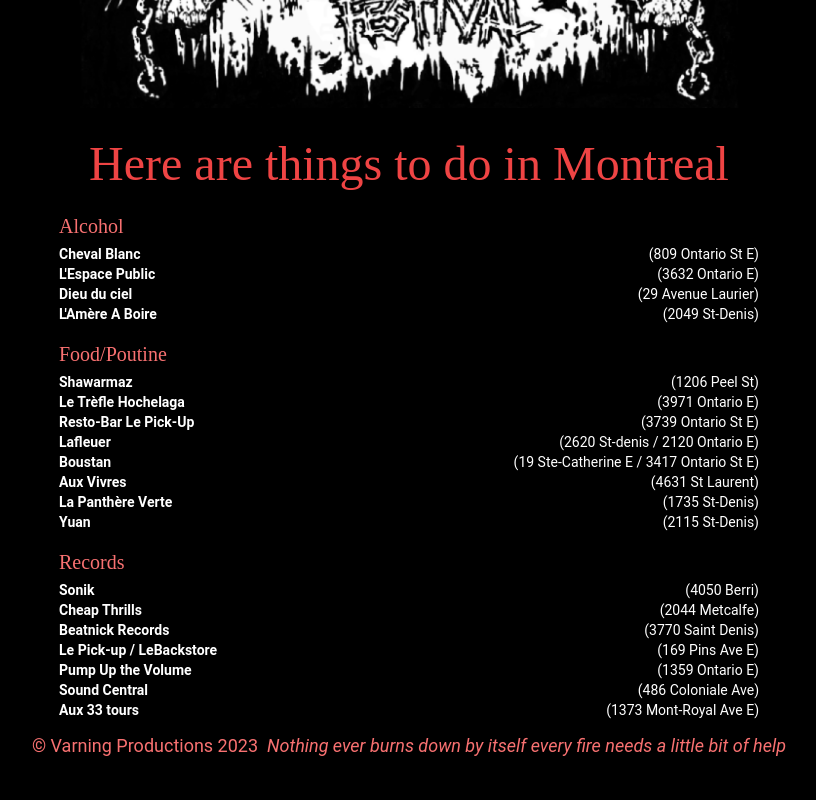
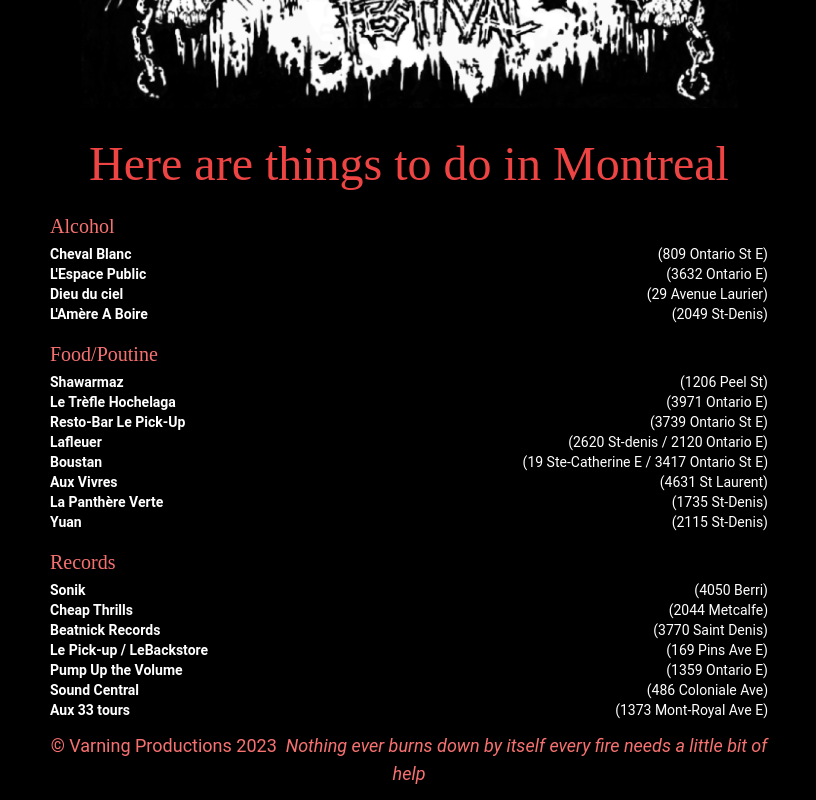
Before and after one commit to decontrol/varning, a React (Vite) app: page /things in a window 1280 px wide. Shown: the part 266-1066 px from the top of the page, without its empty margins (231-1047 px from the left). Before the commit the page ends 1038 px from the top, so only its background shows below. Built offline with nearby package versions, Linux system fonts and the light colour scheme.

Commit message:
site width changed to 750 from 958

```diff
--- a/src/App.tsx
+++ b/src/App.tsx
@@ -23,7 +23,7 @@
 	}, [windowSize])
 
 	return (
-		<div className='container px-[16px] w-full font-body lg:w-[958px] mx-auto'>
+		<div className='container px-[16px] w-full font-body lg:w-[750px] mx-auto'>
 			<Nav navMinimize={navMinimize} />
 			{/* <h1 className='header-lg font-header text-zinc-100 text-xl sm:text-4xl md:text-5xl lg:text-6xl mb-4'>
 				Varning From Montreal 2023
--- a/src/components/Carousel.tsx
+++ b/src/components/Carousel.tsx
@@ -33,7 +33,7 @@
 	}
 
 	useEffect(() => {
-		setDistanceToMove(windowSize >= 1024 ? 926 : windowSize - 32) // '.container' has 16px on both sides so deducted 32 from both widths
+		setDistanceToMove(windowSize >= 1024 ? 718 : windowSize - 32) // '.container' has 16px on both sides so deducted 32 from both widths
 		notify()
 		// console.log('window size:', windowSize)
 	}, [windowSize])
--- a/src/components/ThingsToDo.tsx
+++ b/src/components/ThingsToDo.tsx
@@ -6,7 +6,7 @@
 	return (
 		<>
 			<PageTitle size={5}>Here are things to do in Montreal</PageTitle>
-			<div className='things-container w-full mx-auto md:w-[700px]'>
+			<div className='things-container'>
 				<h3 className={headerClasses}>Alcohol</h3>
 				<ul className='text-white'>
 					<li className={liClasses}>
```
